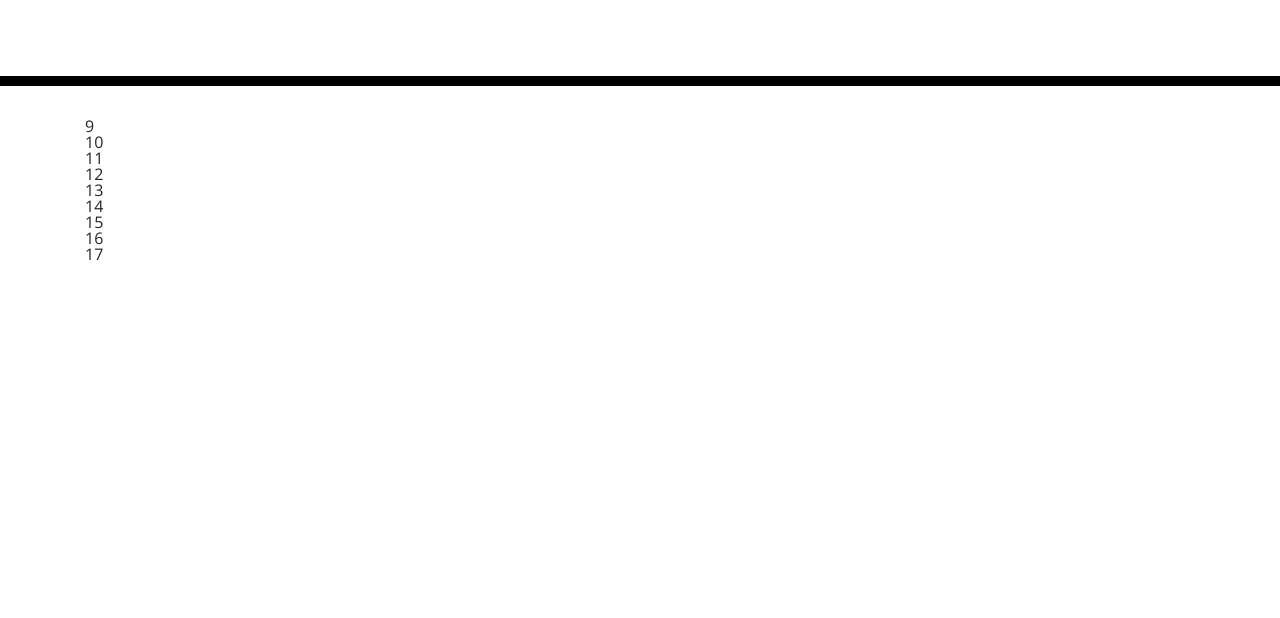
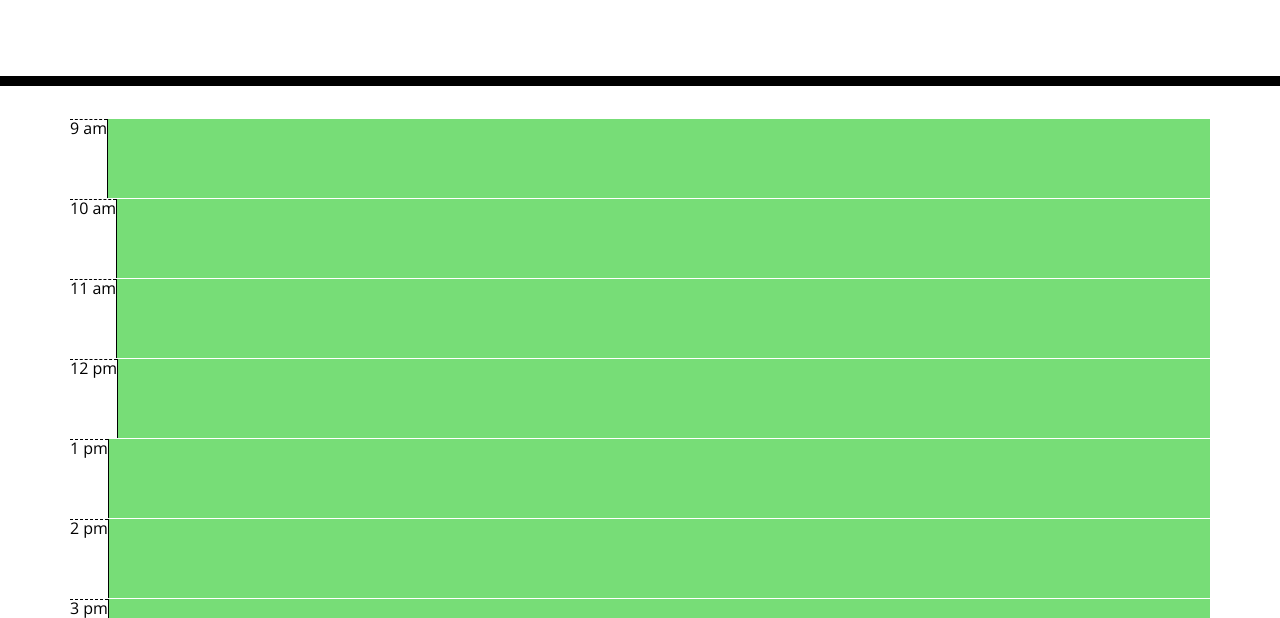
Before and after one commit to David8127/Calendar, a plain HTML site: page Develop/index.html in a window 1280 px wide. Shown: the part 182-800 px from the top of the page. Drawn offline with nearby package versions, Linux system fonts and the light colour scheme.

Commit message:
wrote some JS code

```diff
--- a/Develop/index.html
+++ b/Develop/index.html
@@ -32,8 +32,9 @@
       <!-- Timeblocks go here -->
     </div>
 
-    <script src = "./index.js"></script>
+
     <script src="https://cdnjs.cloudflare.com/ajax/libs/jquery/3.2.1/jquery.min.js"></script>
     <script src="https://cdnjs.cloudflare.com/ajax/libs/moment.js/2.24.0/moment.min.js"></script>
+    <script src = "./index.js"></script>
   </body>
 </html>
--- a/Develop/index.js
+++ b/Develop/index.js
@@ -1,8 +1,27 @@
 var container = document.querySelector(".container");
 var blocks = [9, 10, 11, 12, 13, 14, 15, 16, 17];
+var date = new Date();
+
+function pastPresentOrFuture(hour) {
+    if (date.getHours() === hour) {
+        return "present";
+    }   else if (date.getHours() > hour) {
+        return "past"
+    }   else {
+        return "future"
+    }
+}
 
 for (var i = 0; i < blocks.length; i++) {
+    var wrapper = document.createElement("div");
+    wrapper.setAttribute("class", "row timeBlock");
+    wrapper.classList.add(pastPresentOrFuture(blocks[i]));
     var block = document.createElement("div");
-    block.textContent = blocks[i];
-    container.appendChild(block);
+    var textbox = document.createElement("textarea");
+    textbox.setAttribute("class", "description col-md-10");
+    block.setAttribute("class", "hour");
+    block.textContent = moment(blocks[i], 'HH').format('h a');
+    wrapper.appendChild(block);
+    wrapper.appendChild(textbox);
+    container.appendChild(wrapper);
 }
```
